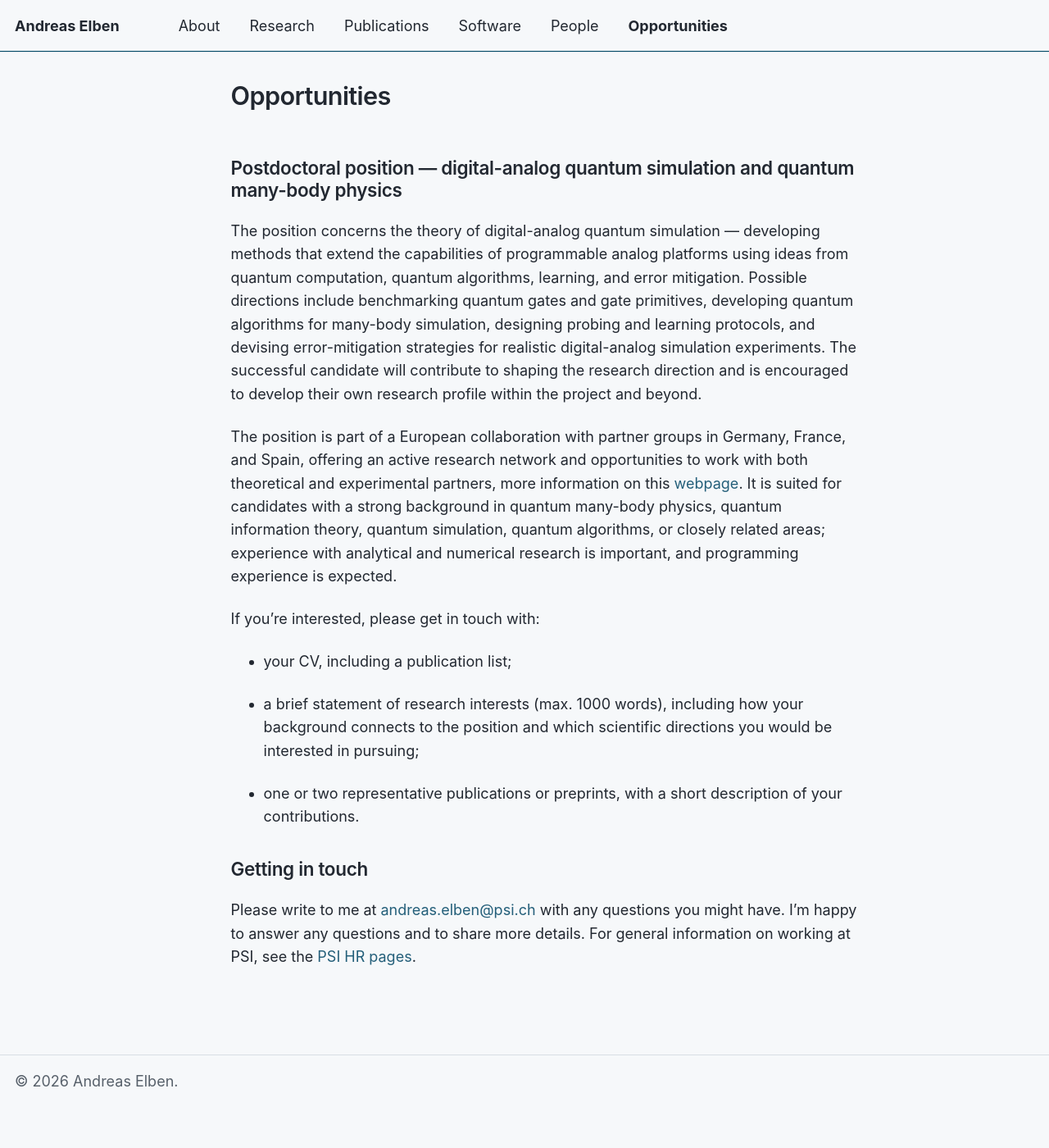
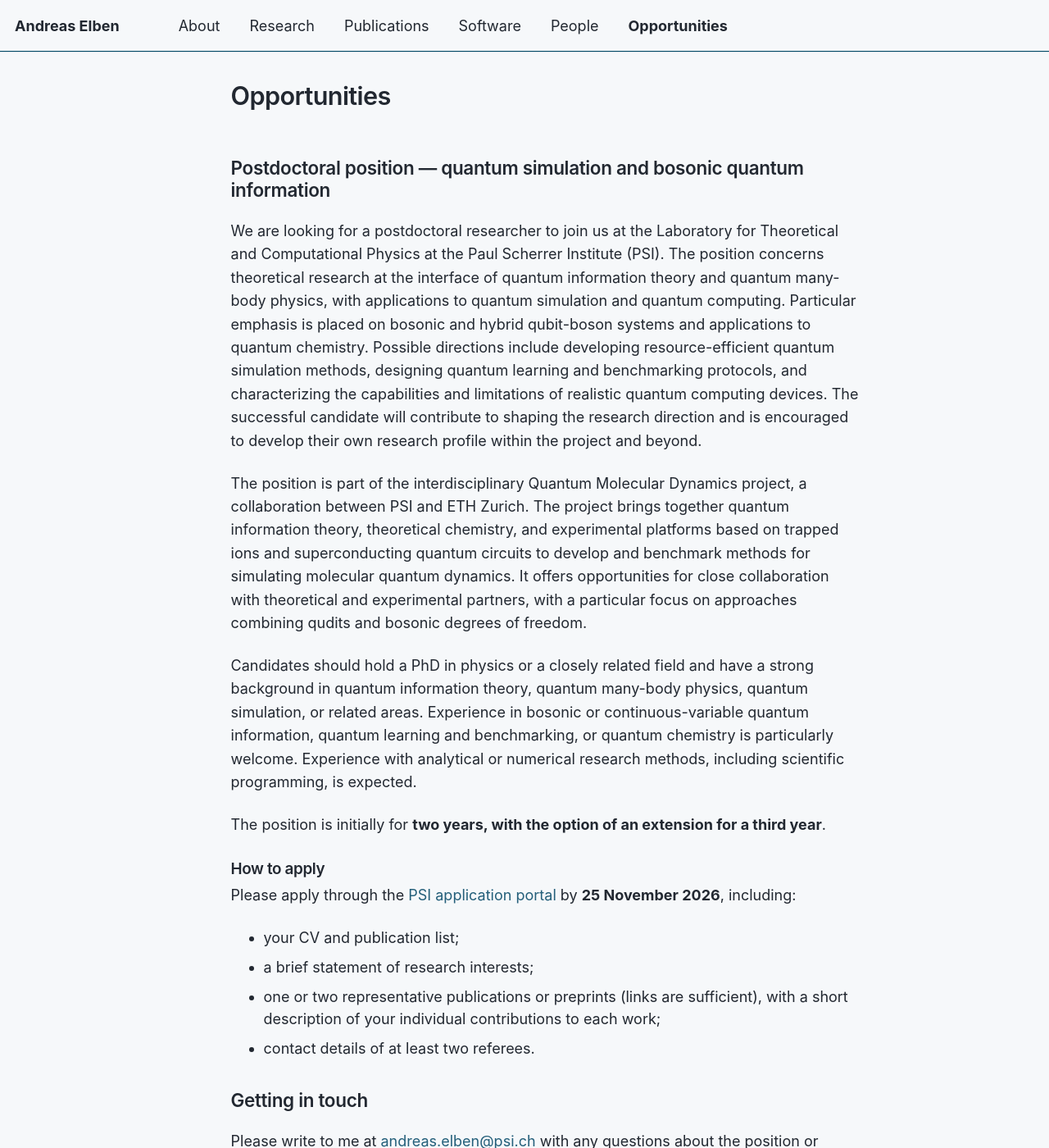
Before and after one commit to andreaselben/andreaselben.github.io, a Jekyll site: the page built from _pages/opportunities.md, in a window 1280 px wide and 1400 px high. Shown: the whole window at 82% size. Built offline with Jekyll 4.4.1, drawn with Linux system fonts in a browser that asks for light colours; a script bundle is joined from its source files by our own code; library files that are not in the unit come from our copies; some of the changed text lies outside the part shown.

Commit message:
Update opportunities.md

```diff
--- a/_pages/opportunities.md
+++ b/_pages/opportunities.md
@@ -4,35 +4,25 @@ permalink: /opportunities/
 author_profile: false
 ---
 
+## Postdoctoral position — quantum simulation and bosonic quantum information
 
+We are looking for a postdoctoral researcher to join us at the Laboratory for Theoretical and Computational Physics at the Paul Scherrer Institute (PSI). The position concerns theoretical research at the interface of quantum information theory and quantum many-body physics, with applications to quantum simulation and quantum computing. Particular emphasis is placed on bosonic and hybrid qubit-boson systems and applications to quantum chemistry. Possible directions include developing resource-efficient quantum simulation methods, designing quantum learning and benchmarking protocols, and characterizing the capabilities and limitations of realistic quantum computing devices. The successful candidate will contribute to shaping the research direction and is encouraged to develop their own research profile within the project and beyond.
 
-## Postdoctoral position — digital-analog quantum simulation and quantum many-body physics
+The position is part of the interdisciplinary Quantum Molecular Dynamics project, a collaboration between PSI and ETH Zurich. The project brings together quantum information theory, theoretical chemistry, and experimental platforms based on trapped ions and superconducting quantum circuits to develop and benchmark methods for simulating molecular quantum dynamics. It offers opportunities for close collaboration with theoretical and experimental partners, with a particular focus on approaches combining qudits and bosonic degrees of freedom.
 
+Candidates should hold a PhD in physics or a closely related field and have a strong background in quantum information theory, quantum many-body physics, quantum simulation, or related areas. Experience in bosonic or continuous-variable quantum information, quantum learning and benchmarking, or quantum chemistry is particularly welcome. Experience with analytical or numerical research methods, including scientific programming, is expected.
 
+The position is initially for **two years, with the option of an extension for a third year**.
 
-The position concerns the theory of digital-analog quantum simulation — developing methods that extend the capabilities of programmable analog platforms using ideas from quantum computation, quantum algorithms, learning, and error mitigation. Possible directions include benchmarking quantum gates and gate primitives, developing quantum algorithms for many-body simulation, designing probing and learning protocols, and devising error-mitigation strategies for realistic digital-analog simulation experiments. The successful candidate will contribute to shaping the research direction and is encouraged to develop their own research profile within the project and beyond.
+### How to apply
 
+Please apply through the [PSI application portal](https://www.psi.ch/en/hr/job-opportunities/75390-postdoctoral-fellow-in-quantum-simulation-and-bosonic-quantum) by **25 November 2026**, including:
 
-
-The position is part of a European collaboration with partner groups in Germany, France, and Spain, offering an active research network and opportunities to work with both theoretical and experimental partners, more information on this [webpage](http://digianaqsim.eu/). It is suited for candidates with a strong background in quantum many-body physics, quantum information theory, quantum simulation, quantum algorithms, or closely related areas; experience with analytical and numerical research is important, and programming experience is expected.
-
-
-
-If you're interested, please get in touch with:
-
-
-
-- your CV, including a publication list;
-
-- a brief statement of research interests (max. 1000 words), including how your background connects to the position and which scientific directions you would be interested in pursuing;
-
-- one or two representative publications or preprints, with a short description of your contributions.
-
-
-
+- your CV and publication list;
+- a brief statement of research interests;
+- one or two representative publications or preprints (links are sufficient), with a short description of your individual contributions to each work;
+- contact details of at least two referees.
 
 ## Getting in touch
 
-
-
-Please write to me at [andreas.elben@psi.ch](mailto:andreas.elben@psi.ch) with any questions you might have. I'm happy to answer any questions and to share more details. For general information on working at PSI, see the [PSI HR pages](https://www.psi.ch/en/hr/phd-students-and-postdocs).
+Please write to me at [andreas.elben@psi.ch](mailto:andreas.elben@psi.ch) with any questions about the position or potential research directions. I'm happy to share more details. For general information on working at PSI, see the [PSI HR pages](https://www.psi.ch/en/hr/phd-students-and-postdocs).
```
